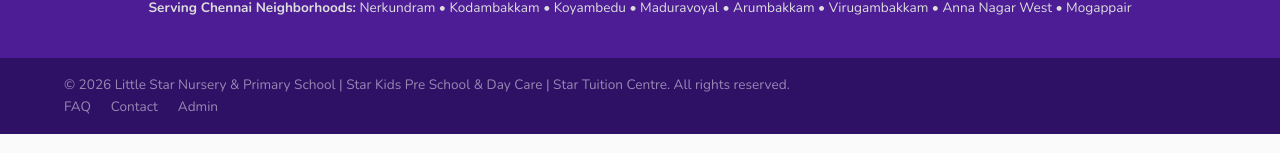
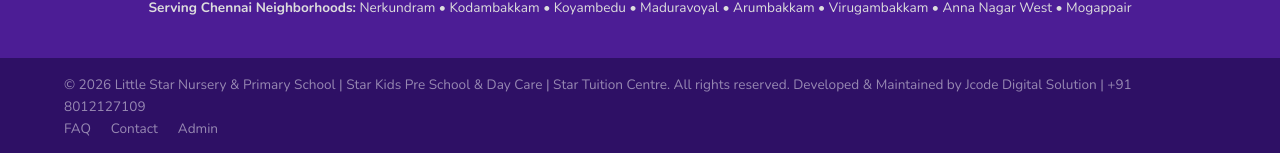
Before and after one commit to Govind1725/littel-star-nursery-and-primary-school, a Next.js app: page /admin in a window 1280 px wide. Shown: the part 1349-1502 px from the top of the page. Built offline with nearby package versions, Linux system fonts and the light colour scheme; no server answers.

Commit message:
footer: add Developed & Maintained by Jcode Digital Solution | +91 8012127109

```diff
--- a/src/components/Footer.tsx
+++ b/src/components/Footer.tsx
@@ -149,7 +149,7 @@
       {/* Bottom bar */}
       <div className={styles.bottomBar}>
         <div className="container">
-          <p>© 2026 Little Star Nursery &amp; Primary School | Star Kids Pre School &amp; Day Care | Star Tuition Centre. All rights reserved.</p>
+          <p>© 2026 Little Star Nursery &amp; Primary School | Star Kids Pre School &amp; Day Care | Star Tuition Centre. All rights reserved. Developed &amp; Maintained by <a href="tel:+918012127109" style={{ color: 'inherit', textDecoration: 'none' }}>Jcode Digital Solution | +91 8012127109</a></p>
           <div className={styles.bottomLinks}>
             <Link href="/faq">FAQ</Link>
             <Link href="/contact">Contact</Link>
```
